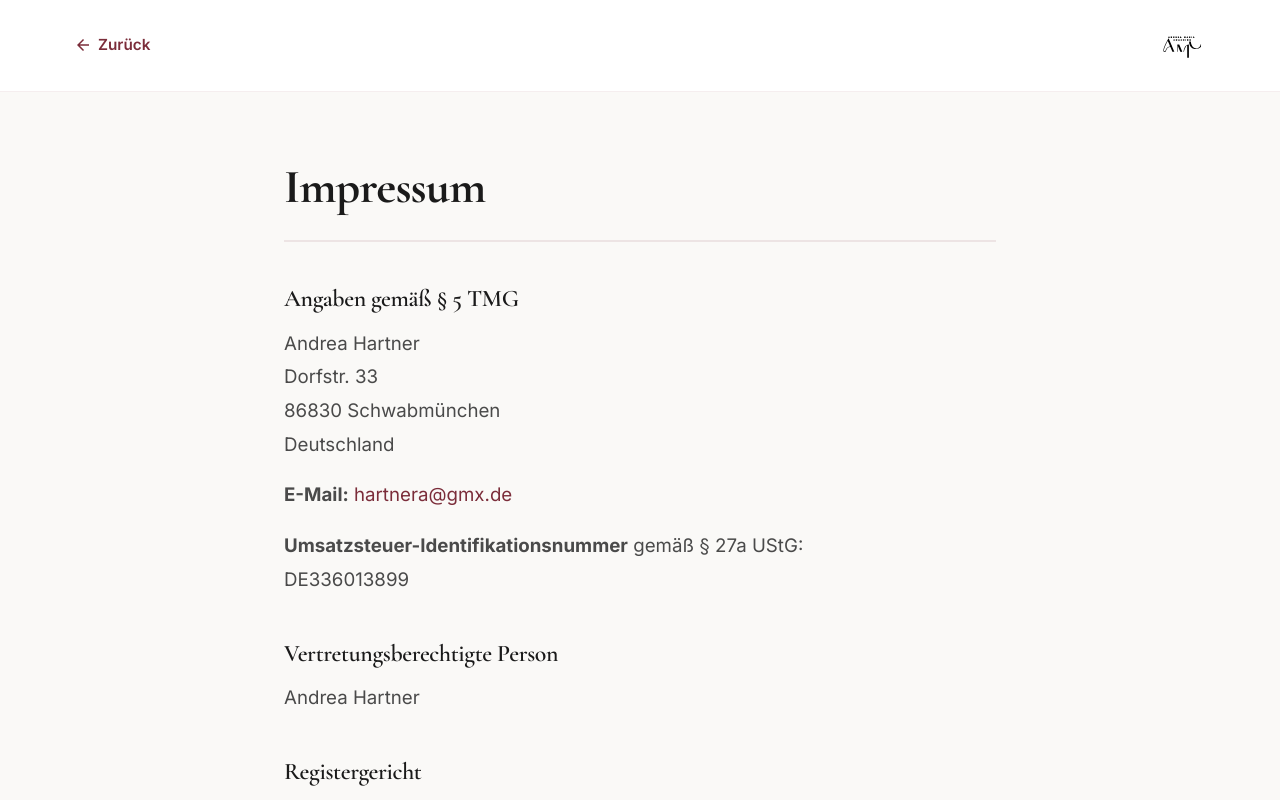
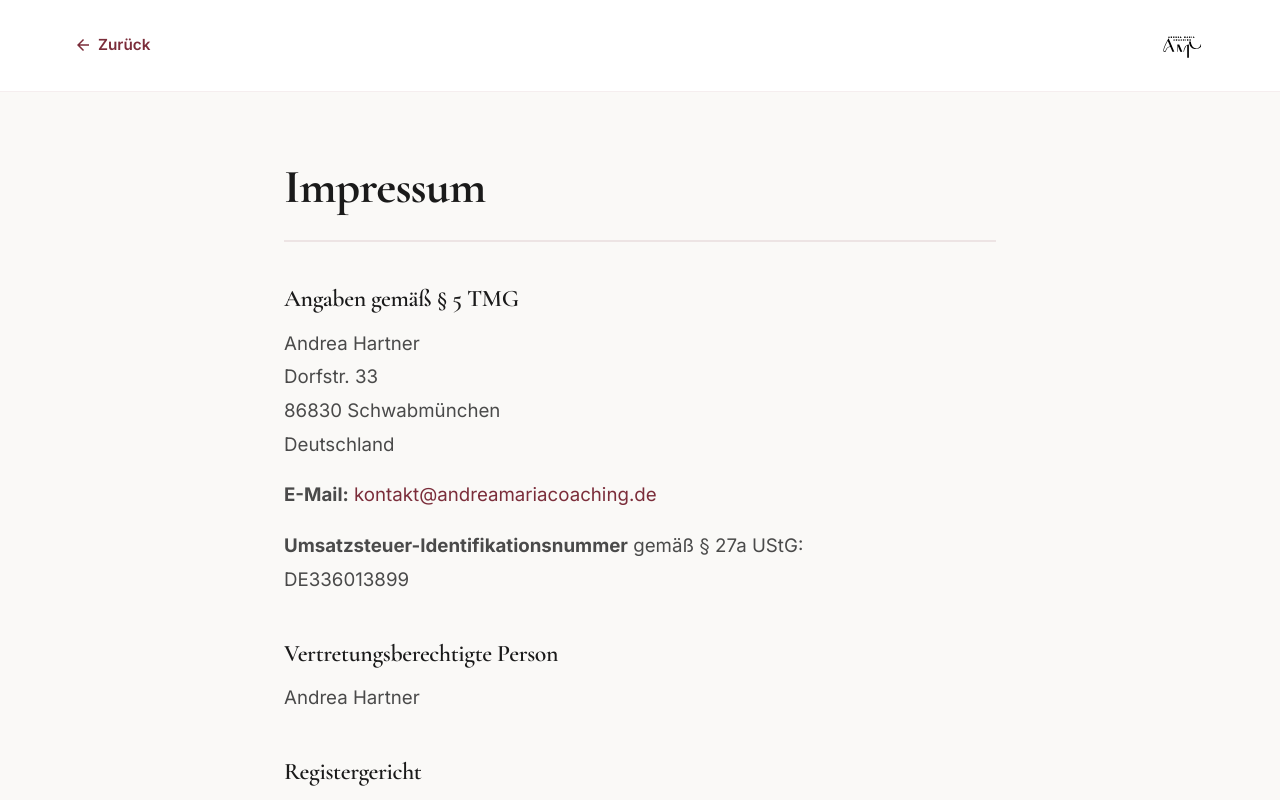
Before and after one commit to viktorfdeltaC/andrea-maria-landingpage, a React (Vite) app: page /impressum in a window 1280 px wide. Shown: the top 800 px of the page. Built offline with nearby package versions, Linux system fonts and the light colour scheme.

Commit message:
fix: E-Mail → kontakt@andreamariacoaching.de

```diff
--- a/src/components/Footer.jsx
+++ b/src/components/Footer.jsx
@@ -44,7 +44,7 @@ export default function Footer() {
           <div className="footer-links">
             <h4>Kontakt</h4>
             <ul>
-              <li><a href="mailto:hartnera@gmx.de">hartnera@gmx.de</a></li>
+              <li><a href="mailto:kontakt@andreamariacoaching.de">kontakt@andreamariacoaching.de</a></li>
               <li><a href="tel:+491727570083">+49 172 7570083</a></li>
               <li>86830 Schwabmünchen, Bayern</li>
             </ul>
--- a/src/pages/Impressum.jsx
+++ b/src/pages/Impressum.jsx
@@ -29,7 +29,7 @@ export default function Impressum() {
         </p>
 
         <p>
-          <strong>E-Mail:</strong> <a href="mailto:hartnera@gmx.de">hartnera@gmx.de</a>
+          <strong>E-Mail:</strong> <a href="mailto:kontakt@andreamariacoaching.de">kontakt@andreamariacoaching.de</a>
         </p>
 
         <p>
```
